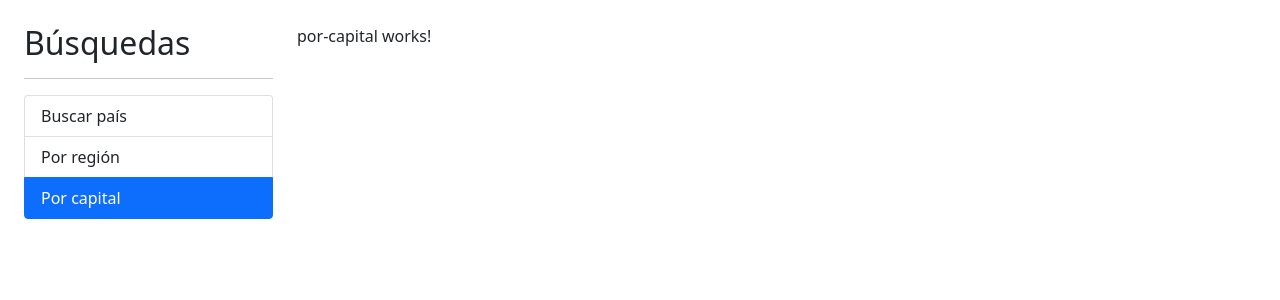
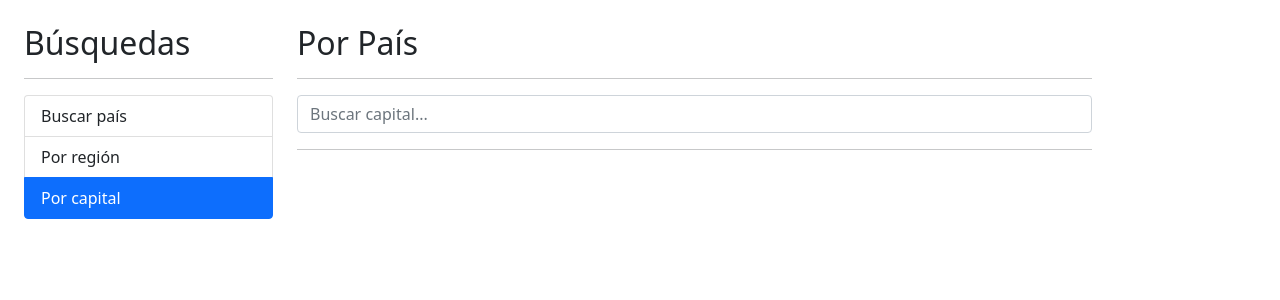
Before and after one commit to CabesaDario/03-paisesApp, an Angular app: page /capital in a window 1280 px wide. Shown: the top 300 px of the page. Built offline with nearby package versions, Linux system fonts and the light colour scheme.

Commit message:
input reutilizado y parametros del url de ver pais mostrados por consola

```diff
--- a/src/app/pais/components/pais-input/pais-input.component.html
+++ b/src/app/pais/components/pais-input/pais-input.component.html
@@ -4,5 +4,5 @@
            class="form-control"
            [(ngModel)]="termino"
            (input)="teclaPresionada( )"
-           placeholder="Buscar país...">
+           [placeholder]="placeholder">
 </form>
--- a/src/app/pais/components/pais-input/pais-input.component.ts
+++ b/src/app/pais/components/pais-input/pais-input.component.ts
@@ -1,4 +1,4 @@
-import { Component, Output, EventEmitter, OnInit } from '@angular/core';
+import { Component, Output, EventEmitter, OnInit, Input } from '@angular/core';
 import { Subject } from 'rxjs';
 import { debounceTime } from 'rxjs/operators';
 
@@ -11,6 +11,7 @@ export class PaisInputComponent implements OnInit{
 
   @Output() onEnter: EventEmitter<string> = new EventEmitter();
   @Output() onDebounce: EventEmitter<string> = new EventEmitter();
+  @Input() placeholder: string = '';
 
   debouncer: Subject<string> = new Subject;
 
--- a/src/app/pais/pages/por-capital/por-capital.component.html
+++ b/src/app/pais/pages/por-capital/por-capital.component.html
@@ -1 +1,25 @@
-<p>por-capital works!</p>
+<h2>Por País</h2>
+<hr>
+
+
+<div class="row">
+    <div class="col">
+        <app-pais-input
+            (onEnter)="buscar( $event )"
+            placeholder="Buscar capital...">
+        </app-pais-input>
+    </div>
+</div>
+
+<hr>
+
+<div *ngIf="hayError"
+     class="alert alert-danger">
+    No se encontró nada con el término {{ termino }}
+</div>
+
+<div *ngIf="!hayError && hayPaises" class="row">
+    <div class="col">
+      <app-pais-tabla [paises]="paises"></app-pais-tabla>
+    </div>
+</div>
--- a/src/app/pais/pages/por-capital/por-capital.component.ts
+++ b/src/app/pais/pages/por-capital/por-capital.component.ts
@@ -1,16 +1,43 @@
-import { Component, OnInit } from '@angular/core';
+import { Component, Input } from '@angular/core';
+
+import { Country } from '../../interfaces/pais.interface';
+import { PaisService } from '../../services/pais.service';
 
 @Component({
-  selector: 'app-por-capital',
+  selector: 'app-por-pais',
   templateUrl: './por-capital.component.html',
   styles: [
   ]
 })
-export class PorCapitalComponent implements OnInit {
+export class PorCapitalComponent{
 
-  constructor() { }
+  termino: string = '';
+  hayError: boolean = false;
+  hayPaises: boolean = false;
+  paises: Country[] = [];
 
-  ngOnInit(): void {
+  constructor( private paisService: PaisService) { }
+
+
+  buscar( termino: string) {
+
+    this.hayError = false;
+    this.termino = termino;
+
+    this.paisService.buscarPais( this.termino, 'capital' )
+        .subscribe( ( paises ) => {
+          if(paises.length !== 0){
+            this.paises = paises;
+            this.hayPaises = true;
+          }else{
+            this.hayPaises = false;
+          }
+          console.log( paises );
+        }, (err) => {
+          this.hayError = true;
+          this.paises = [];
+        });
   }
 
+
 }
--- a/src/app/pais/pages/por-pais/por-pais.component.html
+++ b/src/app/pais/pages/por-pais/por-pais.component.html
@@ -6,7 +6,8 @@
     <div class="col">
         <app-pais-input
             (onEnter)="buscar( $event )"
-            (onDebounce)="sugerencias( $event )">
+            (onDebounce)="sugerencias( $event )"
+            placeholder="Buscar país...">
         </app-pais-input>
     </div>
 </div>
--- a/src/app/pais/pages/por-pais/por-pais.component.ts
+++ b/src/app/pais/pages/por-pais/por-pais.component.ts
@@ -1,4 +1,4 @@
-import { Component, Input } from '@angular/core';
+import { Component } from '@angular/core';
 
 import { Country } from '../../interfaces/pais.interface';
 import { PaisService } from '../../services/pais.service';
@@ -24,7 +24,7 @@ export class PorPaisComponent{
     this.hayError = false;
     this.termino = termino;
 
-    this.paisService.buscarPais( this.termino )
+    this.paisService.buscarPais( this.termino, 'name' )
         .subscribe( ( paises ) => {
           if(paises.length !== 0){
             this.paises = paises;
--- a/src/app/pais/pages/ver-pais/ver-pais.component.ts
+++ b/src/app/pais/pages/ver-pais/ver-pais.component.ts
@@ -1,4 +1,6 @@
 import { Component, OnInit } from '@angular/core';
+import { ActivatedRoute } from '@angular/router';
+import { PaisService } from '../../services/pais.service';
 
 @Component({
   selector: 'app-ver-pais',
@@ -8,9 +10,23 @@ import { Component, OnInit } from '@angular/core';
 })
 export class VerPaisComponent implements OnInit {
 
-  constructor() { }
+  constructor(
+      private activatedRoute: ActivatedRoute,
+      private paisService: PaisService){
+          this.activatedRoute.params
+              .subscribe(({id}) => {
+                console.log(id);
+
+                this.paisService.getPaisPorAlpha( id )
+                  .subscribe(
+                    pais => {
+                      console.log(pais);
+                    });
+              });
+  }
 
   ngOnInit(): void {
+
   }
 
 }
--- a/src/app/pais/services/pais.service.ts
+++ b/src/app/pais/services/pais.service.ts
@@ -13,8 +13,8 @@ export class PaisService {
 
   constructor( private http: HttpClient ) { }
 
-  buscarPais( termino: string): Observable<Country[]> {
-    const url = `${ this.apiUrl }/name/${ termino }`;
+  buscarPais( termino: string, byWhat: string): Observable<Country[]> {
+    const url = `${ this.apiUrl }/${ byWhat }/${ termino }`;
 
     return this.http.get<Country[]>( url );
                 // .pipe(
@@ -22,4 +22,10 @@ export class PaisService {
                 // ); //atrapa el error y retorna un arreglo vacío(un nuevo obserbable)
                     //mediante el operator catchError
   }
+  getPaisPorAlpha( id: string): Observable<Country> {
+    const url = `${ this.apiUrl }/alpha/${ id }`;
+
+    return this.http.get<Country>( url );
+  }
+
 }
```
